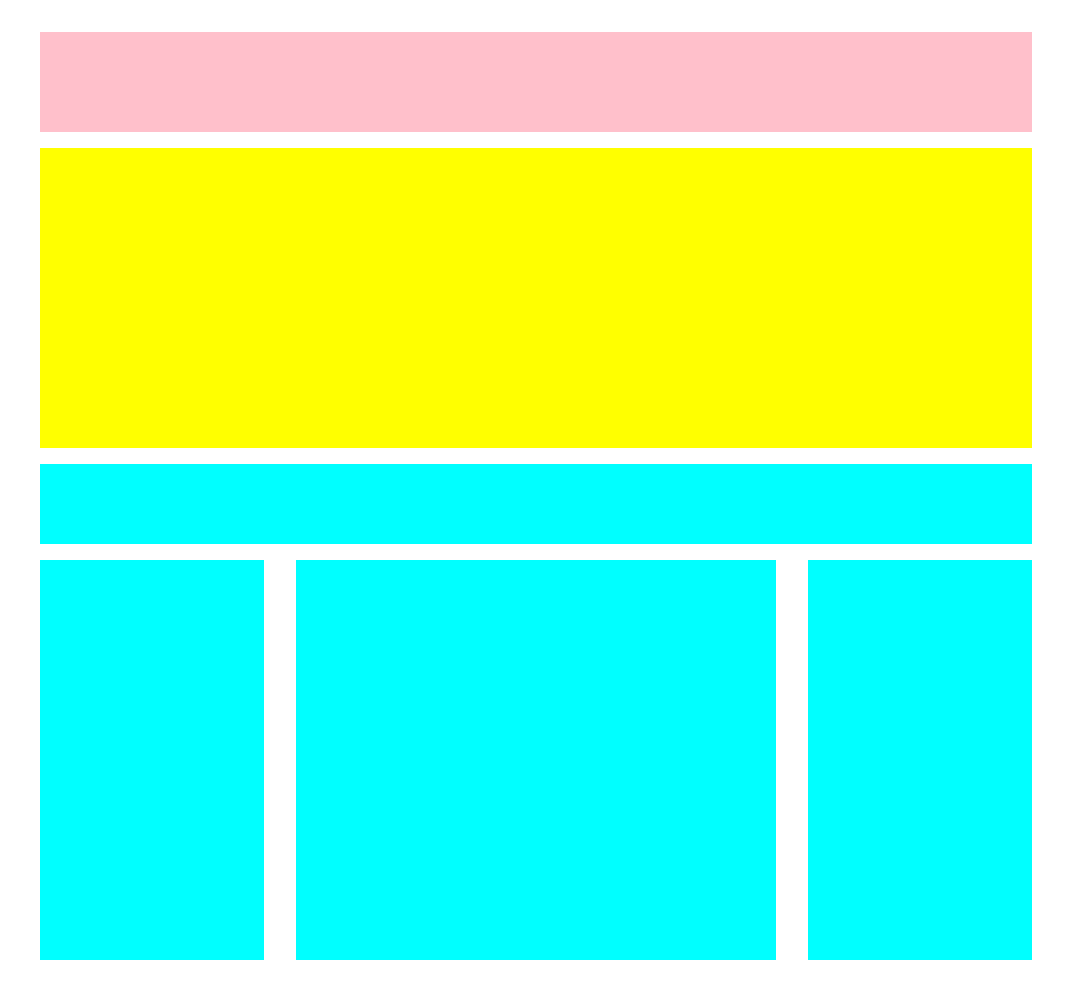
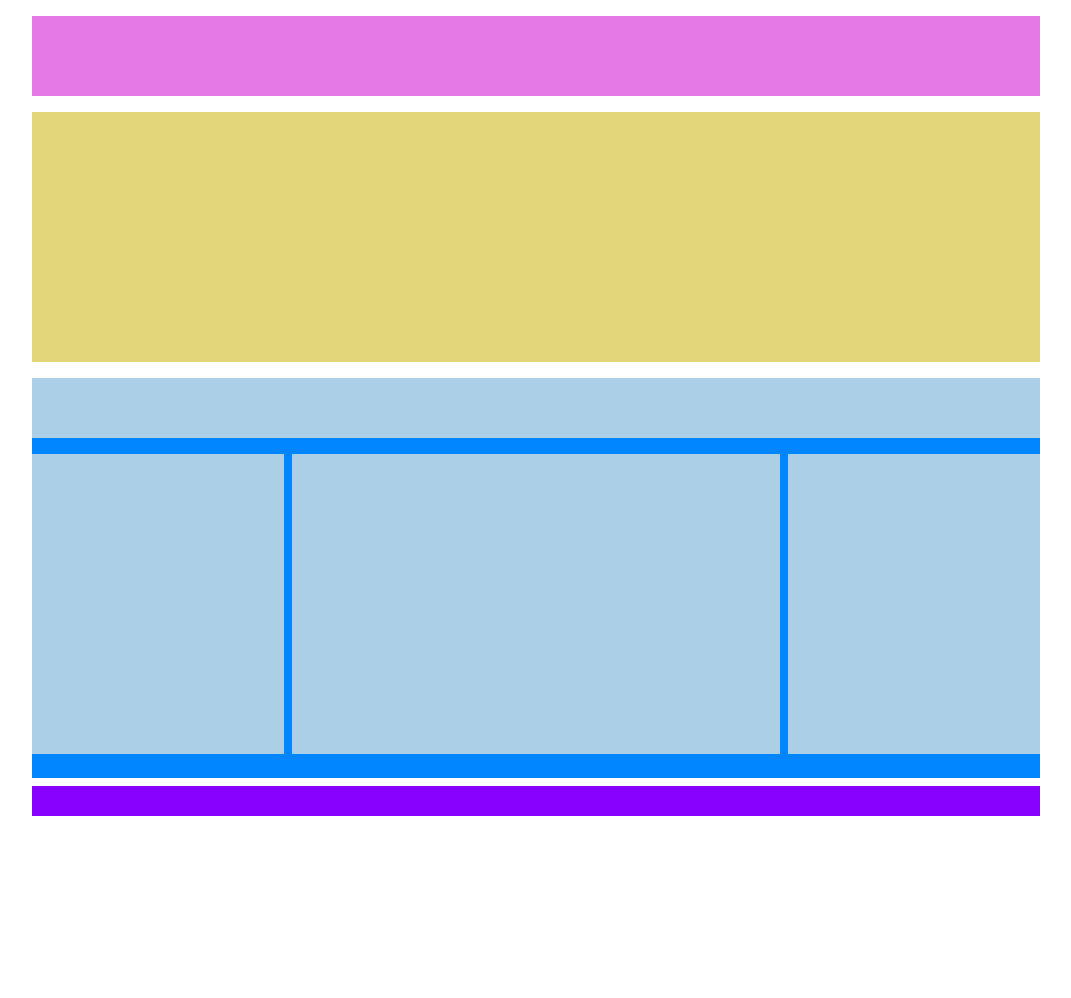
Before and after one commit to adicrescenzo79/htmlcss-struttura-wp, a plain HTML site: page index.html in a window 1280 px wide. Shown: the whole page, without its empty margins (104-1175 px from the left). Drawn offline with Linux system fonts and the light colour scheme.

Commit message:
Definitivo

```diff
--- a/assets/css/master.css
+++ b/assets/css/master.css
@@ -11,7 +11,7 @@ body{
 
 [class^=col-]{
   float: left;
-  padding: 0 1em;
+  padding: 0 0.5em;
 }
 
 [class^=col-]:after{
@@ -25,9 +25,19 @@ body{
   height: 100px;
 } */
 
-body.debug .h100{
-  height: 100px;
+body.debug .h80{
+  height: 80px;
   margin-top: 1em;
+}
+
+body.debug .h250{
+  height: 250px;
+  margin-top: 1em;
+}
+
+body.debug .h60{
+  height: 60px;
+  margin-top: 0em;
 }
 
 body.debug .h300{
@@ -35,9 +45,9 @@ body.debug .h300{
   margin-top: 1em;
 }
 
-body.debug .h80{
-  height: 80px;
-  margin-top: 1em;
+body.debug .h30{
+  height: 30px;
+  margin-top: 0.5em;
 }
 
 body.debug .h400{
@@ -48,38 +58,29 @@ body.debug .h400{
 /* fine debug */
 
 
-.row-mt1{
-  margin-top: 1em;
-}
-
 .col-100{
   width: 100%;
 }
 
 .bg-pink{
-  background-color: pink;
+  background-color: #E579E6;
 }
 
 .bg-yellow{
-  background-color: yellow;
-}
-
-
-.h500{
-  height: 200px;
-  background-color: lightblue;
+  background-color: #E1D67A;
 }
 
 .bg-lightblue{
-  background-color: lightblue;
+  background-color: #0186FF;
 }
 
 .bg-cyan{
-  background-color: cyan;
+  background-color: #ABCFE7;
 }
 
 .bg-purple{
-  background-color: purple;
+  background-color: #8801FE;
+
 }
 
 .col-50{
@@ -90,4 +91,9 @@ body.debug .h400{
 .col-25{
   float: left;
   width: 25%;
+  padding: 0;
 }
+
+.bg-lightblue .col-100{
+  padding: 0;
+}
--- a/index.html
+++ b/index.html
@@ -10,9 +10,9 @@
 <!-- sezione rosa -->
     <header>
       <div class="container">
-        <div class="row-mt1">
+        <div class="row mt05">
           <div class="col-100">
-            <div class="bg-pink h100">
+            <div class="bg-pink h80">
             </div>
           </div>
         </div>
@@ -25,9 +25,9 @@
 <!-- sezione gialla       -->
       <section>
         <div class="container">
-          <div class="row-mt1">
+          <div class="row mt05">
             <div class="col-100">
-              <div class="bg-yellow h300">
+              <div class="bg-yellow h250">
               </div>
             </div>
           </div>
@@ -37,23 +37,32 @@
 
 <!-- sezione blu       -->
       <section>
-        <div class="row-mt1">
+        <div class="container">
+          <div class="row mt05">
             <div class="col-100">
-            <div class="bg-cyan h80">
+              <div class="bg-lightblue h400">
+                <div class="row mt05">
+                  <div class="col-100">
+                    <div class="bg-cyan h60">
                     </div>
                   </div>
                 </div>
-        <div class="row-mt1">
+                <div class="row mt05">
                   <div class="col-25">
-            <div class="bg-cyan h400">
+                    <div class="bg-cyan h300">
                     </div>
                   </div>
                   <div class="col-50">
-            <div class="bg-cyan h400">
+                    <div class="bg-cyan h300">
                     </div>
                   </div>
                   <div class="col-25">
-            <div class="bg-cyan h400">
+                    <div class="bg-cyan h300">
+                    </div>
+                  </div>
+                </div>
+
+              </div>
             </div>
           </div>
         </div>
@@ -65,9 +74,9 @@
 <!-- sezione viola -->
     <footer>
       <div class="container">
-        <div class="row-mt1">
+        <div class="row mt05">
           <div class="col-100">
-            <div class="bg-purple">
+            <div class="bg-purple h30">
             </div>
           </div>
         </div>
```
Lines whose indentation alone changed are shown as unchanged.
